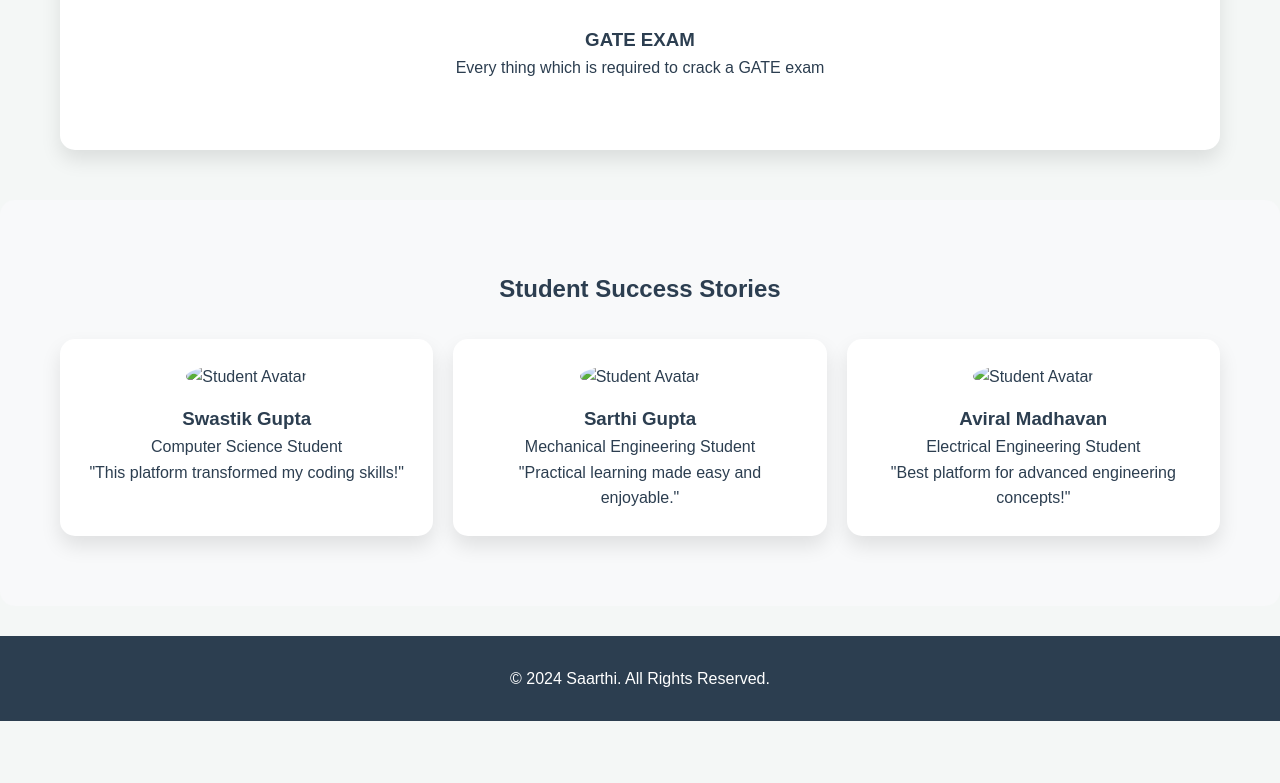
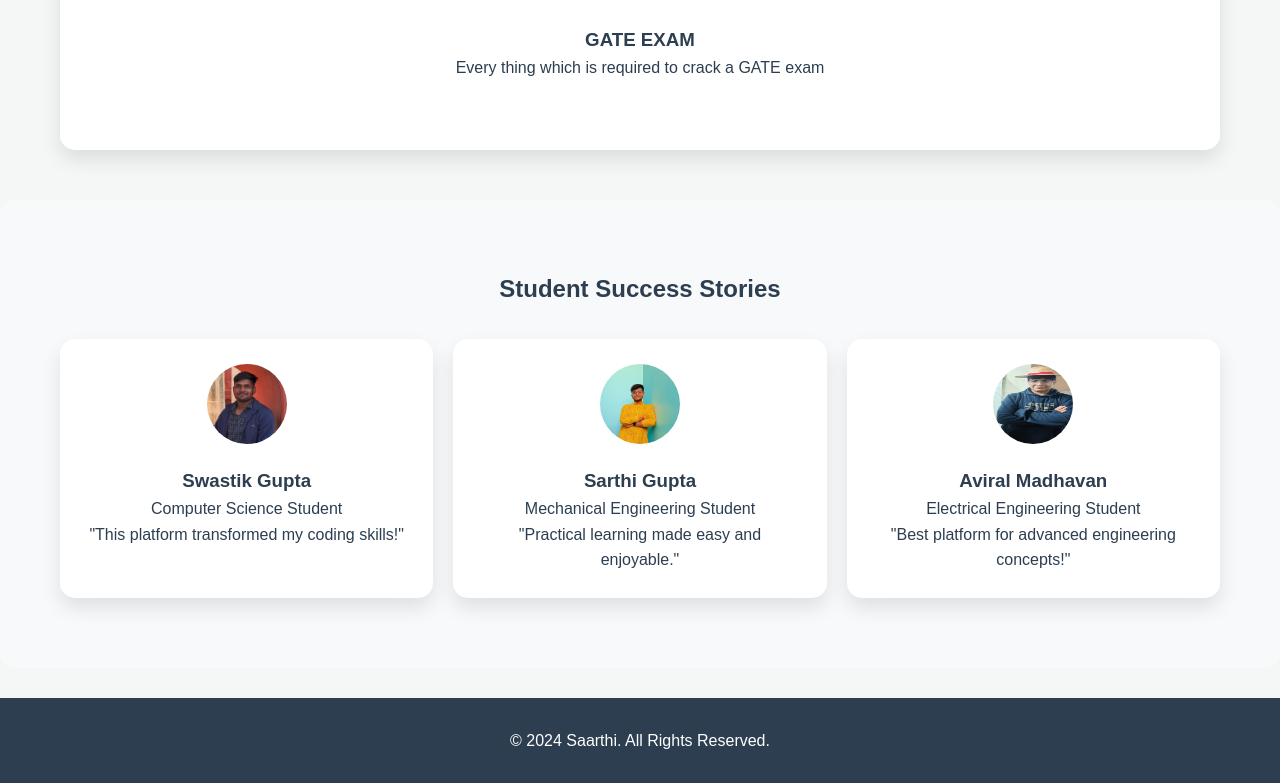
Before and after one commit to Tripathi-Nishant/Sarthi, a plain HTML site: page index.html in a window 1280 px wide. Shown: the part 1278-2061 px from the top of the page. Before the commit the page ends 1999 px from the top, so only its background shows below. Drawn offline with Linux system fonts and the light colour scheme.

Commit message:
photo change

```diff
--- a/index.html
+++ b/index.html
@@ -388,19 +388,19 @@
                 <h2 style="text-align: center; margin-bottom: 30px;">Student Success Stories</h2>
                 <div class="testimonial-grid">
                     <div class="testimonial-card">
-                        <img src="/api/placeholder/80/80" alt="Student Avatar" class="testimonial-avatar">
+                        <img src="Swastik.jpg" alt="Student Avatar" class="testimonial-avatar">
                         <h3>Swastik Gupta</h3>
                         <p>Computer Science Student</p>
                         <p>"This platform transformed my coding skills!"</p>
                     </div>
                     <div class="testimonial-card">
-                        <img src="/api/placeholder/80/80" alt="Student Avatar" class="testimonial-avatar">
+                        <img src="sarthi.jpg" alt="Student Avatar" class="testimonial-avatar">
                         <h3>Sarthi Gupta</h3>
                         <p>Mechanical Engineering Student</p>
                         <p>"Practical learning made easy and enjoyable."</p>
                     </div>
                     <div class="testimonial-card">
-                        <img src="/api/placeholder/80/80" alt="Student Avatar" class="testimonial-avatar">
+                        <img src="Aviral.jpg" alt="Student Avatar" class="testimonial-avatar">
                         <h3>Aviral Madhavan</h3>
                         <p>Electrical Engineering Student</p>
                         <p>"Best platform for advanced engineering concepts!"</p>
```
Also changed, not shown: Aviral.jpg (added), Swastik.jpg (added), sarthi.jpg (added).
